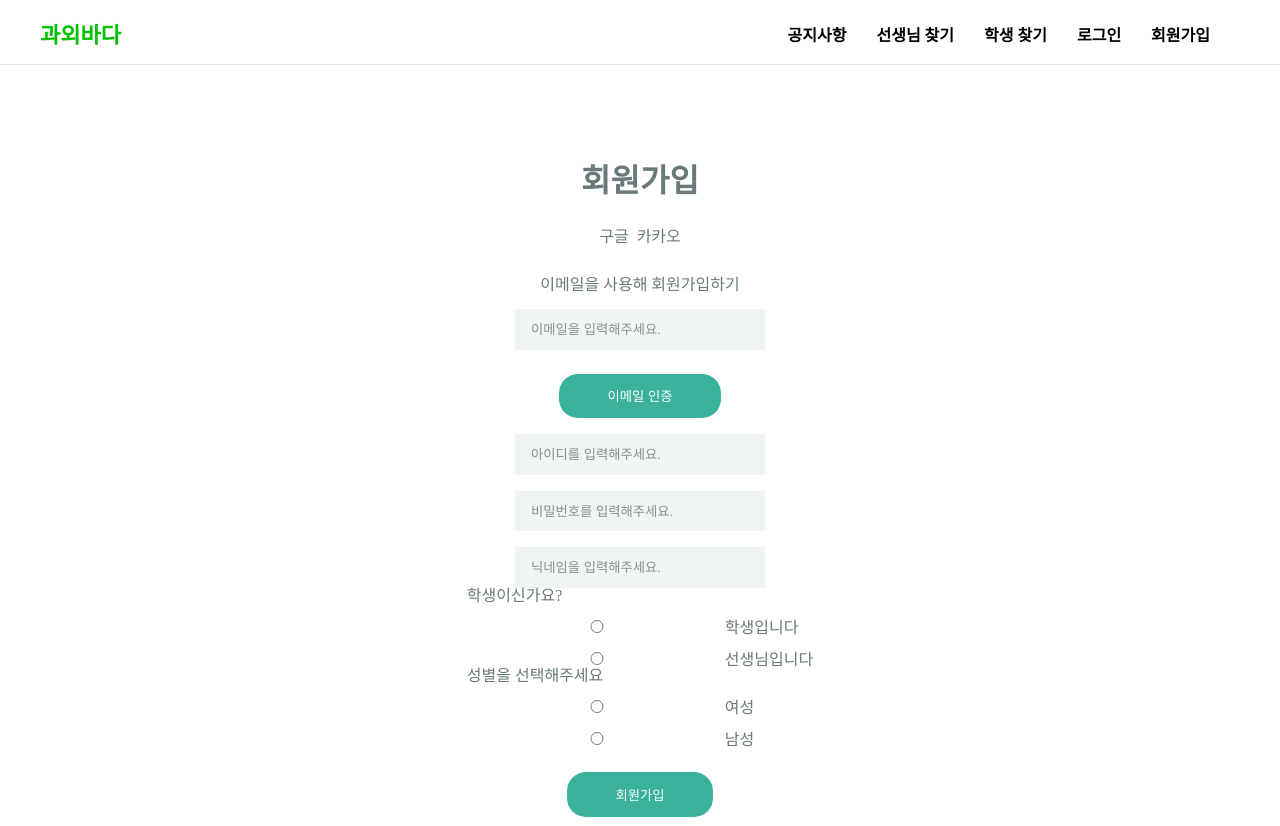
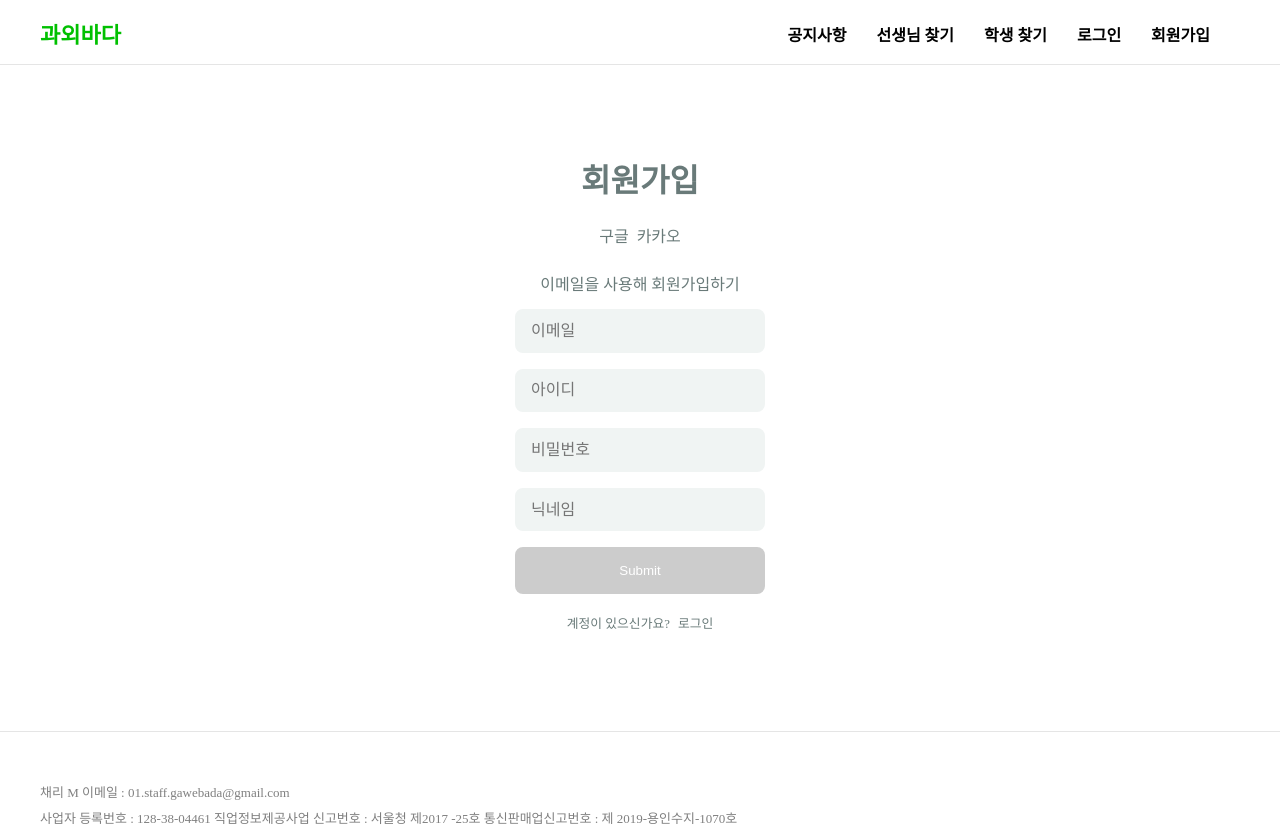
Before and after one commit to reignkk1/coding-tutoring-client, a React (Create React App) app: page /signup in a window 1280 px wide. Shown: the top 826 px of the page. Built offline with nearby package versions, Linux system fonts and the light colour scheme.

Commit message:
refac: 폼 리팩토링

```diff
--- a/src/hooks/useForm.tsx
+++ b/src/hooks/useForm.tsx
@@ -1,174 +1,209 @@
-import { useState, useCallback } from "react";
-import axios from "axios";
+import { useState } from "react";
 
-interface Inputs {
-  userId: string;
-  pwd: string;
-  email?: string;
-  nickname?: string;
-  role?: string;
-  sex?: string;
-  age?: string;
-}
+const useForm = (validateFcn: (value: string) => boolean) => {
+  const [value, setValue] = useState("");
+  const [isTouched, setIsTouched] = useState(false);
 
-interface Valid {
-  userId: boolean;
-  pwd: boolean;
-  email?: boolean;
-  nickname?: boolean;
-}
+  const isValid = validateFcn(value);
+  const hasError = !isValid && isTouched;
 
-interface ValidMsg {
-  userId: string;
-  pwd: string;
-  email?: string;
-  nickname?: string;
-}
-
-export default function useForm(initialState: Inputs) {
-  const [inputs, setInputs] = useState<Inputs>(initialState);
-
-  const [valid, setValid] = useState<Valid>({
-    userId: true,
-    pwd: true,
-    email: true,
-    nickname: true,
-  });
-
-  const [validMsg, setValidMsg] = useState<ValidMsg>({
-    userId: "",
-    pwd: "",
-    email: "",
-    nickname: "",
-  });
-
-  const handleRadio = (e: React.ChangeEvent<HTMLInputElement>) => {
-    const { name, value } = e.target;
-    setInputs({ ...inputs, [name]: value });
+  const handleChange = (e: React.ChangeEvent<HTMLInputElement>) => {
+    setValue(e.target.value);
   };
 
-  const handleChange = (e: React.FormEvent<HTMLInputElement>) => {
-    const { name, value } = e.target as HTMLInputElement;
-    setInputs({ ...inputs, [name]: value });
+  const handleBlur = () => {
+    setIsTouched(true);
   };
 
-  // 이메일
-  const validateEmail = useCallback(
-    (e: React.ChangeEvent<HTMLInputElement>) => {
-      const emailRegex =
-        /^[0-9a-zA-Z]([-_.]?[0-9a-zA-Z])*@[0-9a-zA-Z]([-_.]?[0-9a-zA-Z])*\.[a-zA-Z]{2,3}$/;
-      const email = e.target.value;
-      setInputs({ ...inputs, email });
-
-      if (!emailRegex.test(email)) {
-        setValidMsg({ ...validMsg, email: "이메일 형식이 아니에요." });
-        setValid({ ...valid, email: false });
-      } else {
-        setValidMsg({ ...validMsg, email: "올바른 이메일 형식이에요 : )" });
-        setValid({ ...valid, email: true });
-      }
-    },
-    [inputs, valid, validMsg]
-  );
-
-  //이메일 코드 인증
-  const certificateEmail = async (email: string) => {
-    try {
-      const res = await axios({
-        url: "http://ec2-52-79-63-208.ap-northeast-2.compute.amazonaws.com:8080/auth/mail",
-        method: "post",
-        headers: {
-          "Content-Type": "application/json",
-        },
-        data: email,
-      });
-      if (res.status === 200) {
-        alert("이메일 인증코드를 보냈습니다.");
-      }
-    } catch (error) {
-      alert("인증 과정에 문제가 생겼습니다.");
-    }
-  };
-
-  // 비밀번호
-  const validatePwd = useCallback(
-    (e: React.ChangeEvent<HTMLInputElement>) => {
-      const pwdRegex = /^(?=.*?[a-z])(?=.*?[0-9])(?=.*?[#?!@$%^&*-]).{8,}$/;
-      const pwd = e.target.value;
-      setInputs({ ...inputs, pwd });
-
-      if (!pwdRegex.test(pwd)) {
-        setValidMsg({
-          ...validMsg,
-          pwd: "숫자, 영문자, 특수문자 조합으로 8자리 이상 입력해주세요!",
-        });
-        setValid({ ...valid, pwd: false });
-      } else {
-        setValidMsg({ ...validMsg, pwd: "안전한 비밀번호에요 : )" });
-        setValid({ ...valid, pwd: true });
-      }
-    },
-    [inputs, valid, validMsg]
-  );
-
-  //아이디
-  const validateUserId = useCallback(
-    (e: React.ChangeEvent<HTMLInputElement>) => {
-      const userIdRegex = /^[a-z0-9_-]{4,20}$/;
-      const userId = e.target.value;
-      setInputs({ ...inputs, userId });
-
-      if (!userIdRegex.test(userId)) {
-        setValidMsg({
-          ...validMsg,
-          userId:
-            "숫자, 영문소문자, 언더바/하이픈 조합으로 4자 이상 입력해주세요!",
-        });
-        setValid({ ...valid, userId: false });
-      } else {
-        setValidMsg({ ...validMsg, userId: "좋은 아이디에요 : )" });
-        setValid({ ...valid, userId: true });
-      }
-    },
-    [inputs, valid, validMsg]
-  );
-
-  //닉네임
-  const validNickname = useCallback(
-    (e: React.ChangeEvent<HTMLInputElement>) => {
-      const nicknameRegex = /^(?=.*[a-z0-9가-힣])[a-z0-9가-힣]{2,16}$/;
-      const nickname = e.target.value;
-      setInputs({ ...inputs, nickname });
-
-      if (!nicknameRegex.test(nickname)) {
-        setValidMsg({
-          ...validMsg,
-          nickname: "영문 또는 한글, 숫자 조합으로 2자 이상 입력해주세요!",
-        });
-        setValid({ ...valid, nickname: false });
-      } else {
-        setValidMsg({ ...validMsg, nickname: "좋은 닉네임이에요 : )" });
-        setValid({ ...valid, nickname: true });
-      }
-    },
-    [inputs, valid, validMsg]
-  );
-
-  const onSubmit = async (e: React.FormEvent<HTMLFormElement>) => {
-    e.preventDefault();
+  const reset = () => {
+    setValue("");
+    setIsTouched(false);
   };
 
   return {
-    inputs,
+    value,
+    isValid,
+    hasError,
+    handleBlur,
     handleChange,
-    handleRadio,
-    valid,
-    validMsg,
-    validateEmail,
-    certificateEmail,
-    validatePwd,
-    validateUserId,
-    validNickname,
-    onSubmit,
+    reset,
   };
-}
+};
+
+export default useForm;
+
+// import { useState, useCallback } from "react";
+// import axios from "axios";
+
+// interface Inputs {
+//   userId: string;
+//   pwd: string;
+//   email?: string;
+//   nickname?: string;
+//   role?: string;
+//   sex?: string;
+//   age?: string;
+// }
+
+// interface Valid {
+//   userId: boolean;
+//   pwd: boolean;
+//   email?: boolean;
+//   nickname?: boolean;
+// }
+
+// interface ValidMsg {
+//   userId: string;
+//   pwd: string;
+//   email?: string;
+//   nickname?: string;
+// }
+
+// export default function useForm(initialState: Inputs) {
+//   const [inputs, setInputs] = useState<Inputs>(initialState);
+
+//   const [valid, setValid] = useState<Valid>({
+//     userId: true,
+//     pwd: true,
+//     email: true,
+//     nickname: true,
+//   });
+
+//   const [validMsg, setValidMsg] = useState<ValidMsg>({
+//     userId: "",
+//     pwd: "",
+//     email: "",
+//     nickname: "",
+//   });
+
+//   const handleRadio = (e: React.ChangeEvent<HTMLInputElement>) => {
+//     const { name, value } = e.target;
+//     setInputs({ ...inputs, [name]: value });
+//   };
+
+//   const handleChange = (e: React.FormEvent<HTMLInputElement>) => {
+//     const { name, value } = e.target as HTMLInputElement;
+//     setInputs({ ...inputs, [name]: value });
+//   };
+
+//   // 이메일
+//   const validateEmail = useCallback(
+//     (e: React.ChangeEvent<HTMLInputElement>) => {
+//       const emailRegex =
+//         /^[0-9a-zA-Z]([-_.]?[0-9a-zA-Z])*@[0-9a-zA-Z]([-_.]?[0-9a-zA-Z])*\.[a-zA-Z]{2,3}$/;
+//       const email = e.target.value;
+//       setInputs({ ...inputs, email });
+
+//       if (!emailRegex.test(email)) {
+//         setValidMsg({ ...validMsg, email: "이메일 형식이 아니에요." });
+//         setValid({ ...valid, email: false });
+//       } else {
+//         setValidMsg({ ...validMsg, email: "올바른 이메일 형식이에요 : )" });
+//         setValid({ ...valid, email: true });
+//       }
+//     },
+//     [inputs, valid, validMsg]
+//   );
+
+//   //이메일 코드 인증
+//   const certificateEmail = async (email: string) => {
+//     try {
+//       const res = await axios({
+//         url: "http://ec2-52-79-63-208.ap-northeast-2.compute.amazonaws.com:8080/auth/mail?email=go1ruf2tk3@gmail.com",
+//         method: "get",
+//         headers: {
+//           "Content-Type": "application/json",
+//         },
+//         // data: email,
+//       });
+//       console.log(res);
+//       // if (res.status === 200) {
+//       //   alert("이메일 인증코드를 보냈습니다.");
+//       // }
+//     } catch (error) {
+//       alert("인증 과정에 문제가 생겼습니다.");
+//     }
+//   };
+
+//   // 비밀번호
+//   const validatePwd = useCallback(
+//     (e: React.ChangeEvent<HTMLInputElement>) => {
+//       const pwdRegex = /^(?=.*?[a-z])(?=.*?[0-9])(?=.*?[#?!@$%^&*-]).{8,}$/;
+//       const pwd = e.target.value;
+//       setInputs({ ...inputs, pwd });
+
+//       if (!pwdRegex.test(pwd)) {
+//         setValidMsg({
+//           ...validMsg,
+//           pwd: "숫자, 영문자, 특수문자 조합으로 8자리 이상 입력해주세요!",
+//         });
+//         setValid({ ...valid, pwd: false });
+//       } else {
+//         setValidMsg({ ...validMsg, pwd: "안전한 비밀번호에요 : )" });
+//         setValid({ ...valid, pwd: true });
+//       }
+//     },
+//     [inputs, valid, validMsg]
+//   );
+
+//   //아이디
+//   const validateUserId = useCallback(
+//     (e: React.ChangeEvent<HTMLInputElement>) => {
+//       const userIdRegex = /^[a-z0-9_-]{4,20}$/;
+//       const userId = e.target.value;
+//       setInputs({ ...inputs, userId });
+
+//       if (!userIdRegex.test(userId)) {
+//         setValidMsg({
+//           ...validMsg,
+//           userId:
+//             "숫자, 영문소문자, 언더바/하이픈 조합으로 4자 이상 입력해주세요!",
+//         });
+//         setValid({ ...valid, userId: false });
+//       } else {
+//         setValidMsg({ ...validMsg, userId: "좋은 아이디에요 : )" });
+//         setValid({ ...valid, userId: true });
+//       }
+//     },
+//     [inputs, valid, validMsg]
+//   );
+
+//   //닉네임
+//   const validNickname = useCallback(
+//     (e: React.ChangeEvent<HTMLInputElement>) => {
+//       const nicknameRegex = /^(?=.*[a-z0-9가-힣])[a-z0-9가-힣]{2,16}$/;
+//       const nickname = e.target.value;
+//       setInputs({ ...inputs, nickname });
+
+//       if (!nicknameRegex.test(nickname)) {
+//         setValidMsg({
+//           ...validMsg,
+//           nickname: "영문 또는 한글, 숫자 조합으로 2자 이상 입력해주세요!",
+//         });
+//         setValid({ ...valid, nickname: false });
+//       } else {
+//         setValidMsg({ ...validMsg, nickname: "좋은 닉네임이에요 : )" });
+//         setValid({ ...valid, nickname: true });
+//       }
+//     },
+//     [inputs, valid, validMsg]
+//   );
+
+//   const onSubmit = async (e: React.FormEvent<HTMLFormElement>) => {
+//     e.preventDefault();
+//   };
+
+//   return {
+//     inputs,
+//     handleChange,
+//     handleRadio,
+//     valid,
+//     validMsg,
+//     validateEmail,
+//     certificateEmail,
+//     validatePwd,
+//     validateUserId,
+//     validNickname,
+//     onSubmit,
+//   };
+// }
--- a/src/pages/SignIn.tsx
+++ b/src/pages/SignIn.tsx
@@ -4,26 +4,56 @@ import useForm from "../hooks/useForm";
 import { Form, FormContainer } from "../styles/Form";
 
 export default function SignIn(): JSX.Element {
+  const isUserId = (userId: string): boolean => {
+    const userIdRegex = /^[a-z0-9_-]{4,20}$/;
+    return userIdRegex.test(userId);
+  };
+  const isPwd = (pwd: string): boolean => {
+    const pwdRegex = /^(?=.*?[a-z])(?=.*?[0-9])(?=.*?[#?!@$%^&*-]).{8,}$/;
+    return pwdRegex.test(pwd);
+  };
+
   const {
-    inputs,
-    valid,
-    validMsg,
-    validateEmail,
-    validatePwd,
-    validateUserId,
-    validNickname,
-    onSubmit,
-  } = useForm({
-    userId: "",
-    pwd: "",
-    email: "",
-    nickname: "",
-  });
+    value: userId,
+    isValid: userIdIsValid,
+    hasError: userIdHasError,
+    handleChange: handleUserIdChange,
+    handleBlur: handleUserIdBlur,
+    reset: resetUserId,
+  } = useForm(isUserId);
+
+  const {
+    value: pwd,
+    isValid: pwdIsValid,
+    hasError: pwdHasError,
+    handleChange: handlePwdChange,
+    handleBlur: handlePwdBlur,
+    reset: resetPwd,
+  } = useForm(isPwd);
+
+  let formIsValid = false;
+
+  if (userIdIsValid && pwdIsValid) {
+    formIsValid = true;
+  }
+
+  const handleSubmit = (e: React.FormEvent<HTMLFormElement>) => {
+    e.preventDefault();
+
+    if (!userIdIsValid || !pwdIsValid) {
+      return;
+    }
+
+    console.log("백엔드와 통신합니다.");
+
+    resetUserId();
+    resetPwd();
+  };
 
   return (
     <Wrapper>
       <FormContainer>
-        <Form onSubmit={onSubmit}>
+        <Form onSubmit={handleSubmit}>
           <h3>로그인</h3>
           <div className="social">
             {/*아이콘을 추가 예정*/}
@@ -31,50 +61,39 @@ export default function SignIn(): JSX.Element {
             <div>카카오</div>
           </div>
           <p>과외플랫폼 계정으로 로그인</p>
-          <input
-            type="email"
-            name="email"
-            value={inputs.email}
-            onChange={validateEmail}
-            placeholder="이메일을 입력해주세요."
-          />
-          {!valid.email && <p className="warn">{validMsg.email}</p>}
+          <div className="control">
             <input
               type="text"
-            name="userId"
-            value={inputs.userId}
-            onChange={validateUserId}
-            placeholder="아이디를 입력해주세요."
+              id="userId"
+              value={userId}
+              onChange={handleUserIdChange}
+              onBlur={handleUserIdBlur}
+              className={`${userIdHasError && "invalid"}`}
             />
-          {!valid.userId && <p className="warn">{validMsg.userId}</p>}
+
+            {userIdHasError && (
+              <p className="error">
+                숫자, 영문소문자, 언더바/하이픈 조합으로 4자 이상 입력해주세요!
+              </p>
+            )}
+          </div>
+          <div className="control">
             <input
               type="password"
-            name="pwd"
-            value={inputs.pwd}
-            onChange={validatePwd}
-            placeholder="비밀번호를 입력해주세요."
+              id="pwd"
+              value={pwd}
+              onChange={handlePwdChange}
+              onBlur={handlePwdBlur}
+              className={`${pwdHasError && "invalid"}`}
             />
-          {!valid.pwd && <p className="warn">{validMsg.pwd}</p>}
-          <input
-            type="text"
-            name="nickname"
-            value={inputs.nickname}
-            onChange={validNickname}
-            placeholder="닉네임을 입력해주세요."
-          />
-          {!valid.nickname && <p className="warn">{validMsg.nickname}</p>}
-          <button
-            type="submit"
-            disabled={
-              !(valid.email && valid.pwd && valid.userId && valid.nickname)
-            }
-            className={`${
-              !(valid.email && valid.pwd && valid.userId && valid.nickname) &&
-              "disabled"
-            }`}
-          >
-            로그인
-          </button>
+            {pwdHasError && (
+              <p className="error">
+                숫자, 영문자, 특수문자 조합으로 8자리 이상 입력해주세요!
+              </p>
+            )}
+          </div>
+
+          <button disabled={!formIsValid}>로그인</button>
         </Form>
         <div className="aboutSign">
           <Link to="#">비밀번호 찾기</Link>
--- a/src/pages/SignUp.tsx
+++ b/src/pages/SignUp.tsx
@@ -4,32 +4,95 @@ import useForm from "../hooks/useForm";
 import { Form, FormContainer } from "../styles/Form";
 
 export default function SignUp(): JSX.Element {
+  const isEmail = (email: string): boolean => {
+    const emailRegex =
+      /^[0-9a-zA-Z]([-_.]?[0-9a-zA-Z])*@[0-9a-zA-Z]([-_.]?[0-9a-zA-Z])*\.[a-zA-Z]{2,3}$/;
+    return emailRegex.test(email);
+  };
+  const isUserId = (userId: string): boolean => {
+    const userIdRegex = /^[a-z0-9_-]{4,20}$/;
+    return userIdRegex.test(userId);
+  };
+  const isPwd = (pwd: string): boolean => {
+    const pwdRegex = /^(?=.*?[a-z])(?=.*?[0-9])(?=.*?[#?!@$%^&*-]).{8,}$/;
+    return pwdRegex.test(pwd);
+  };
+  const isNickname = (nickname: string): boolean => {
+    const nicknameRegex = /^(?=.*[a-z0-9가-힣])[a-z0-9가-힣]{2,16}$/;
+    return nicknameRegex.test(nickname);
+  };
+
   const {
-    inputs,
-    handleChange,
-    handleRadio,
-    valid,
-    validMsg,
-    validateEmail,
-    certificateEmail,
-    validatePwd,
-    validateUserId,
-    validNickname,
-    onSubmit,
-  } = useForm({
-    userId: "",
-    pwd: "",
-    email: "",
-    nickname: "",
-    role: "",
-    sex: "",
-    age: "",
-  });
+    value: userId,
+    isValid: userIdIsValid,
+    hasError: userIdHasError,
+    handleChange: handleUserIdChange,
+    handleBlur: handleUserIdBlur,
+    reset: resetUserId,
+  } = useForm(isUserId);
+  const {
+    value: pwd,
+    isValid: pwdIsValid,
+    hasError: pwdHasError,
+    handleChange: handlePwdChange,
+    handleBlur: handlePwdBlur,
+    reset: resetPwd,
+  } = useForm(isPwd);
+  const {
+    value: email,
+    isValid: emailIsValid,
+    hasError: emailHasError,
+    handleChange: handleEmailChange,
+    handleBlur: handleEmailBlur,
+    reset: resetEmail,
+  } = useForm(isEmail);
+  const {
+    value: nickname,
+    isValid: nicknameIsValid,
+    hasError: nicknameHasError,
+    handleChange: handleNicknameChange,
+    handleBlur: handleNicknameBlur,
+    reset: resetNickname,
+  } = useForm(isNickname);
+
+  let formIsValid = false;
+
+  if (userIdIsValid && pwdIsValid && emailIsValid && nicknameIsValid) {
+    formIsValid = true;
+  }
+
+  const handleSubmit = (e: React.FormEvent<HTMLFormElement>) => {
+    e.preventDefault();
+
+    if (!userIdIsValid || !emailIsValid || !pwdIsValid || !nicknameIsValid) {
+      return;
+    }
+
+    console.log("백엔드와 통신합니다.");
+
+    resetUserId();
+    resetPwd();
+    resetEmail();
+    resetNickname();
+  };
+
+  const userIdInputClass = userIdHasError
+    ? "form-control invalid"
+    : "form-control";
+
+  const pwdInputClass = pwdHasError ? "form-control invalid" : "form-control";
+
+  const emailInputClass = emailHasError
+    ? "form-control invalid"
+    : "form-control";
+  const nicknameInputClass = nicknameHasError
+    ? "form-control invalid"
+    : "form-control";
 
   return (
     <Wrapper>
       <FormContainer>
-        <Form onSubmit={onSubmit}>
+        <Form onSubmit={handleSubmit}>
           <h3>회원가입</h3>
           <div className="social">
             {/*아이콘을 추가 예정*/}
@@ -37,46 +100,76 @@ export default function SignUp(): JSX.Element {
             <div>카카오</div>
           </div>
           <p>이메일을 사용해 회원가입하기</p>
+          <div className="control">
             <input
+              placeholder="이메일"
               type="email"
-            name="email"
-            value={inputs.email}
-            onChange={validateEmail}
-            placeholder="이메일을 입력해주세요."
+              id="email"
+              value={email}
+              onChange={handleEmailChange}
+              onBlur={handleEmailBlur}
             />
-          {!valid.email && <p className="warn">{validMsg.email}</p>}
-          <button
+            {emailHasError && (
+              <p className="error">올바른 이메일 형식이 아니에요</p>
+            )}
+          </div>
+          {/* <button
             disabled={!valid.email}
             onClick={() => certificateEmail(inputs.email!)}
             className={`${!valid.email && "disabled"}`}
           >
             이메일 인증
-          </button>
+          </button> */}
+          <div className="control">
             <input
+              placeholder="아이디"
               type="text"
-            name="userId"
-            value={inputs.userId}
-            onChange={validateUserId}
-            placeholder="아이디를 입력해주세요."
+              id="userId"
+              value={userId}
+              onChange={handleUserIdChange}
+              onBlur={handleUserIdBlur}
+              className={`${userIdHasError && "invalid"}`}
             />
-          {!valid.userId && <p className="warn">{validMsg.userId}</p>}
+
+            {userIdHasError && (
+              <p className="error">
+                숫자, 영문소문자, 언더바/하이픈 조합으로 4자 이상 입력해주세요
+              </p>
+            )}
+          </div>
+          <div className="control">
             <input
+              placeholder="비밀번호"
               type="password"
-            name="pwd"
-            value={inputs.pwd}
-            onChange={validatePwd}
-            placeholder="비밀번호를 입력해주세요."
+              id="pwd"
+              value={pwd}
+              onChange={handlePwdChange}
+              onBlur={handlePwdBlur}
+              className={`${pwdHasError && "invalid"}`}
             />
-          {!valid.pwd && <p className="warn">{validMsg.pwd}</p>}
+            {pwdHasError && (
+              <p className="error">
+                숫자, 영문자, 특수문자 조합으로 8자리 이상 입력해주세요
+              </p>
+            )}
+          </div>
+          <div className="control">
             <input
+              placeholder="닉네임"
               type="text"
-            name="nickname"
-            value={inputs.nickname}
-            onChange={validNickname}
-            placeholder="닉네임을 입력해주세요."
+              id="nickname"
+              value={nickname}
+              onChange={handleNicknameChange}
+              onBlur={handleNicknameBlur}
+              className={`${nicknameHasError && "invalid"}`}
             />
-          {!valid.nickname && <p className="warn">{validMsg.nickname}</p>}
-          <fieldset>
+            {nicknameHasError && (
+              <p className="error">
+                영문 또는 한글, 숫자 조합으로 2자 이상 입력해주세요
+              </p>
+            )}
+          </div>
+          {/* <fieldset>
             <legend>학생이신가요?</legend>
             <div>
               <input
@@ -119,19 +212,10 @@ export default function SignUp(): JSX.Element {
               />
               <label htmlFor="male">남성</label>
             </div>
-          </fieldset>
-          <button
-            type="submit"
-            disabled={
-              !(valid.email && valid.pwd && valid.userId && valid.nickname)
-            }
-            className={`${
-              !(valid.email && valid.pwd && valid.userId && valid.nickname) &&
-              "disabled"
-            }`}
-          >
-            회원가입
-          </button>
+          </fieldset> */}
+          <div className="form-actions">
+            <button disabled={!formIsValid}>Submit</button>
+          </div>
         </Form>
 
         <p className="aboutSign">
--- a/src/styles/Form.tsx
+++ b/src/styles/Form.tsx
@@ -23,40 +23,57 @@ export const Form = styled.form`
     margin-top: 2rem;
   }
 
-  .warn {
-    margin-top: 0.5rem;
-    color: #de3730ff;
-    font-size: 0.8rem;
-  }
+  .control {
+    margin-top: 1rem;
 
-  input {
-    width: 250px;
-    background-color: #f0f4f3;
-    border: none;
-    margin-top: 1rem;
-    padding: 0.8rem 1rem;
-    color: #697a79;
+    input {
+      width: 250px;
+      background-color: #f0f4f3;
+      border: none;
+      padding: 0.8rem 1rem;
+      font: inherit;
+      border-radius: 0.5rem;
 
-    &::placeholder {
-      opacity: 0.8;
+      &:focus {
+        outline: none;
+        border: 1px solid #697a79;
+      }
+
+      &.invalid {
+        border: 1px solid #b40e0e;
+      }
+    }
+
+    .error {
+      width: 250px;
+      margin-top: 0.5rem;
+      color: #b40e0e;
+      font-size: 0.8rem;
+      line-height: 1.2rem;
     }
   }
 
   button {
-    border-radius: 1.2rem;
-    border: none;
-    background-color: #3ab19b;
-    color: #ffffff;
-    padding: 0.8rem 3rem;
-    margin-top: 1.5rem;
-    transition: transform 0.1s ease-in;
+    margin-top: 1rem;
+    background-color: green;
+    color: #fff;
+    width: 250px;
+    padding: 1rem 1.5rem;
+    border-radius: 0.5rem;
+    cursor: pointer;
 
-    &.disabled {
-      background-color: #de3730ff;
+    &:hover,
+    :active {
+      background-color: #005b00;
     }
 
-    &:hover {
-      transform: scale(0.95);
+    &:disabled,
+    :disabled:hover,
+    :disabled:active {
+      background-color: #ccc;
+      color: #fff;
+      border-color: #ccc;
+      cursor: not-allowed;
     }
   }
 `;
```
Lines whose indentation alone changed are shown as unchanged.
